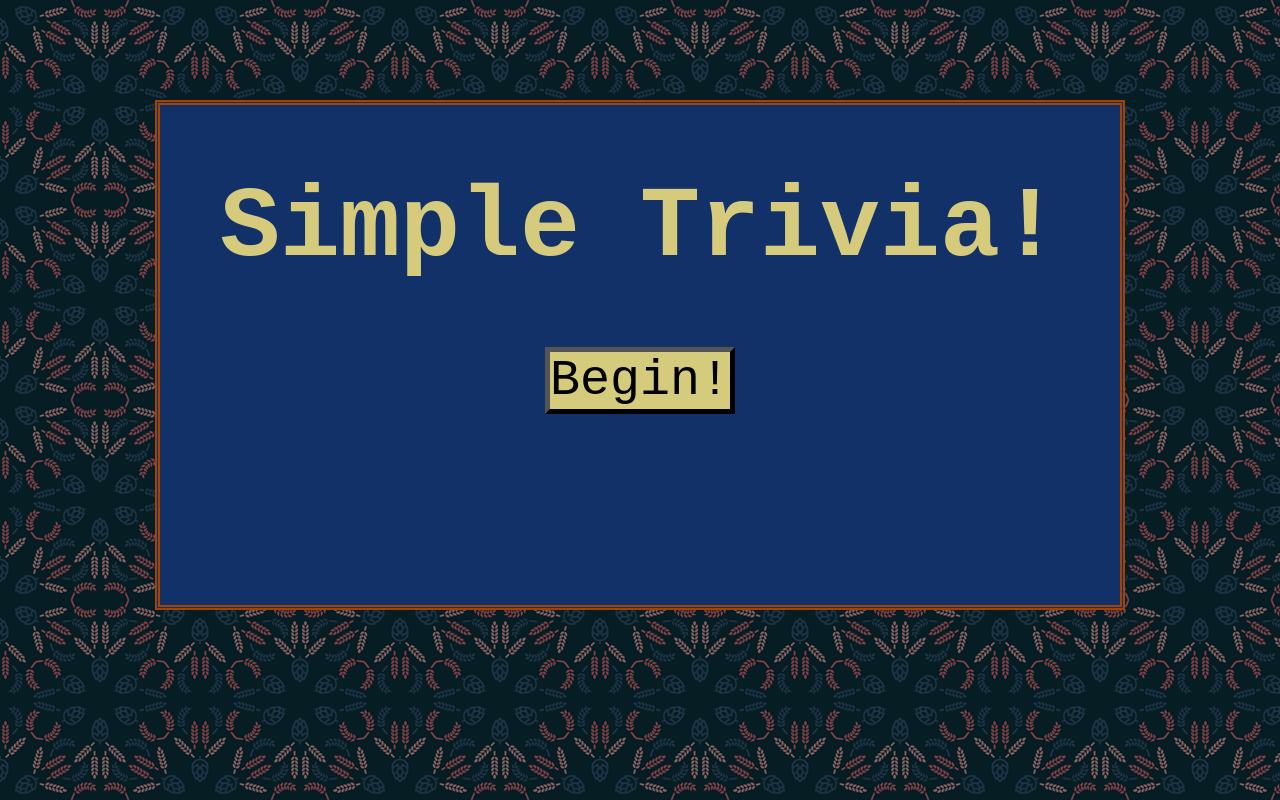
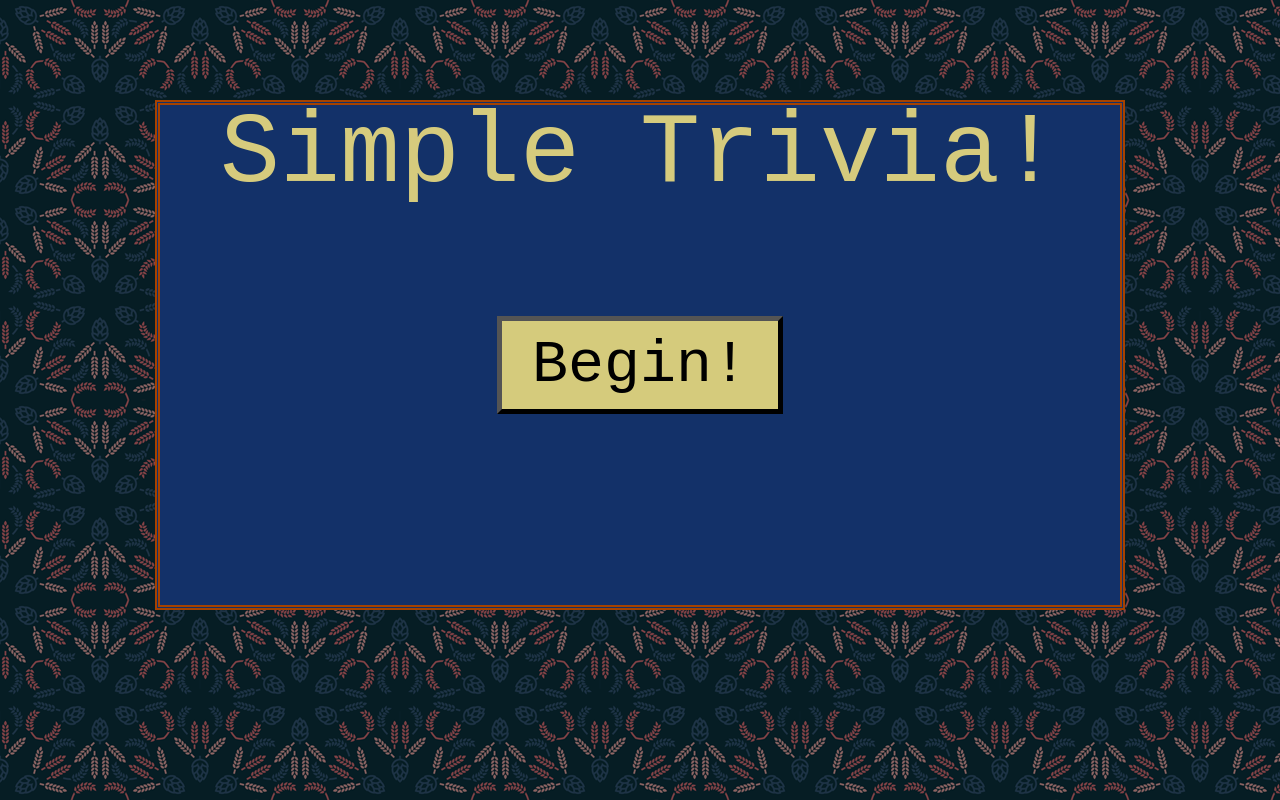
Before and after one commit to bksaechao/TriviaGame, a plain HTML site: page index.html in a window 1280 px wide. Drawn offline with nearby package versions, Linux system fonts and the light colour scheme.

Commit message:
added a css reset file and added margins between the h1 title and the begin button

```diff
--- /dev/null
+++ b/assets/css/reset.css
@@ -0,0 +1,48 @@
+/* http://meyerweb.com/eric/tools/css/reset/
+   v2.0 | 20110126
+   License: none (public domain)
+*/
+
+html, body, div, span, applet, object, iframe,
+h1, h2, h3, h4, h5, h6, p, blockquote, pre,
+a, abbr, acronym, address, big, cite, code,
+del, dfn, em, img, ins, kbd, q, s, samp,
+small, strike, strong, sub, sup, tt, var,
+b, u, i, center,
+dl, dt, dd, ol, ul, li,
+fieldset, form, label, legend,
+table, caption, tbody, tfoot, thead, tr, th, td,
+article, aside, canvas, details, embed,
+figure, figcaption, footer, header, hgroup,
+menu, nav, output, ruby, section, summary,
+time, mark, audio, video {
+	margin: 0;
+	padding: 0;
+	border: 0;
+	font-size: 100%;
+	font: inherit;
+	vertical-align: baseline;
+}
+/* HTML5 display-role reset for older browsers */
+article, aside, details, figcaption, figure,
+footer, header, hgroup, menu, nav, section {
+	display: block;
+}
+body {
+	line-height: 1;
+}
+ol, ul {
+	list-style: none;
+}
+blockquote, q {
+	quotes: none;
+}
+blockquote:before, blockquote:after,
+q:before, q:after {
+	content: '';
+	content: none;
+}
+table {
+	border-collapse: collapse;
+	border-spacing: 0;
+}
--- a/assets/css/style.css
+++ b/assets/css/style.css
@@ -2,28 +2,30 @@ body {
     background-image: url("../images/wheat.png");
 }
 
-.trivia {
+.intro {
     width: 960px;
     margin-left: auto;
     margin-right: auto;
     background-color: rgb(19, 49, 105);
+    text-align: center;
+    font-size: 100px;
     height: 500px;
-    text-align: center;
-    font-size: 50px;
     font-family: monospace;
     color: rgba(250, 232, 129, 0.842);
     border: double 5px rgb(165, 66, 0);
     margin-top: 100px;
 }
+
+.simpTriv {
+    margin-bottom: 100px;
+}
+
 a {
     color: black;
     background-color: rgb(250, 232, 129, 0.842);
     text-decoration: none;
     border: outset 5px black;
     font-family: monospace;
-
+    padding: 10px 30px;
+    font-size: 60px;
 }
-
-.begin {
-
-}
--- a/index.html
+++ b/index.html
@@ -5,13 +5,14 @@
     <meta charset="UTF-8">
     <meta name="viewport" content="width=device-width, initial-scale=1.0">
     <meta http-equiv="X-UA-Compatible" content="ie=edge">
+    <link rel="stylesheet" type="text/css" href="assets/css/reset.css">
     <link rel="stylesheet" type="text/css" href="assets/css/style.css">
     <title>Trivia Game</title>
 </head>
 
 <body>
-    <div class="trivia">
-        <h1>Simple Trivia!</h1>
+    <div class="intro">
+        <h1 class="simpTriv">Simple Trivia!</h1>
         <a class="begin" href="#">Begin!</a>
     </div>
 
```
